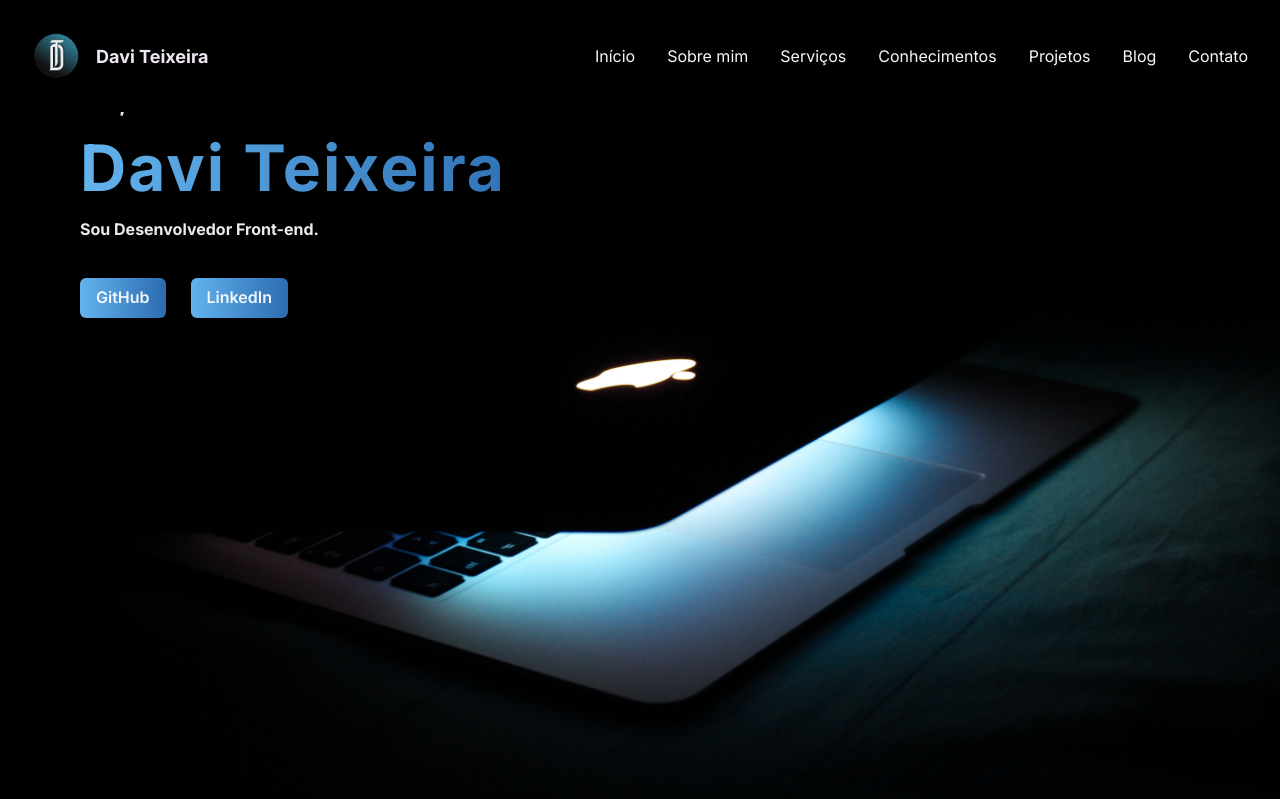
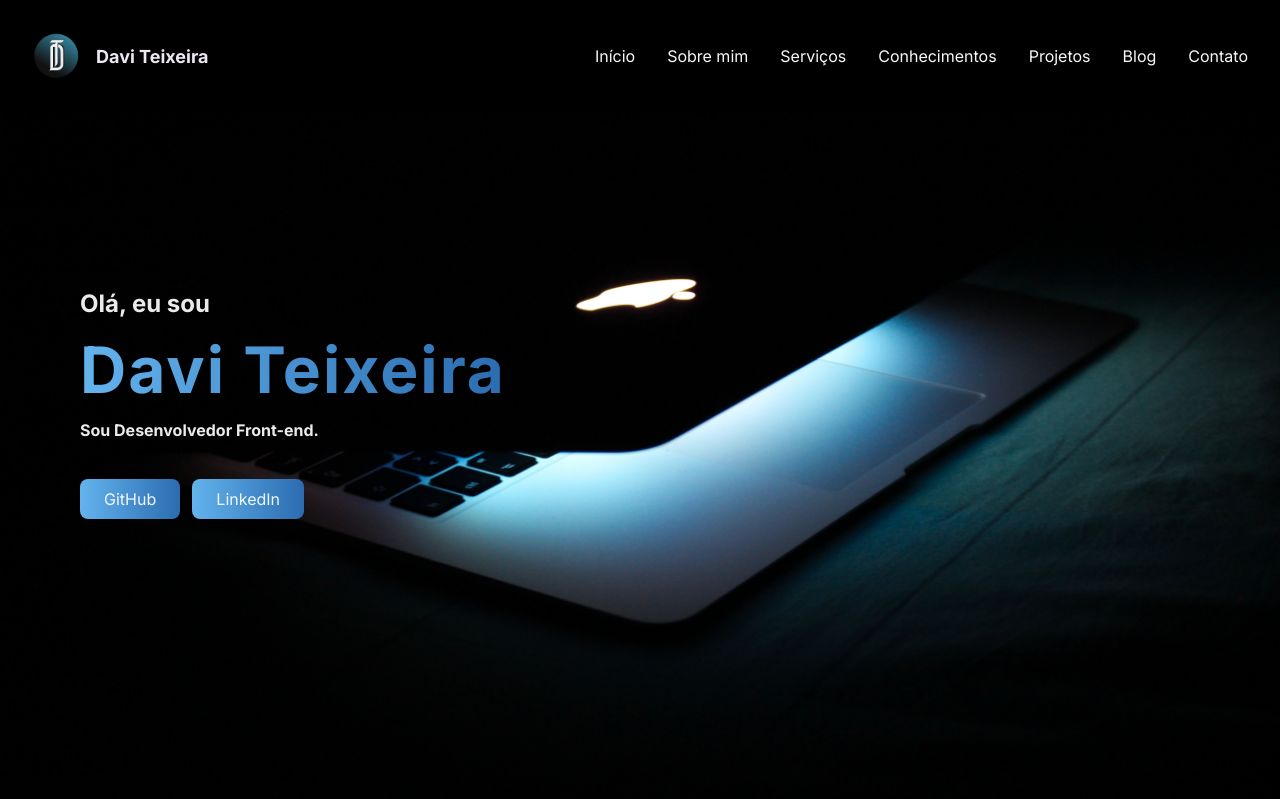
Before and after one commit to daviteixeira-dev/portfolio, a React (Vite) app in the folder portfolio-v2-chakra-ui/: page / in a window 1280 px wide. Shown: the top 799 px of the page. Built offline with nearby package versions, Linux system fonts and the light colour scheme.

Commit message:
bugfixed botões sociais

```diff
--- a/portfolio-v2-chakra-ui/src/components/Header/Presentation.jsx
+++ b/portfolio-v2-chakra-ui/src/components/Header/Presentation.jsx
@@ -1,31 +1,25 @@
 import React from "react";
 import {
-    Box,
     Flex,
     Link,
     Text,
-    Button,
     Heading,
 } from "@chakra-ui/react";
 
-import "../../../public/images/apresentation-banner.jpg";
-
 function Presentation(){
     return(
-        <Box>
+        <Flex h="100vh">
             <Flex
-                w="30rem"
-                h="100vh"
-                mt="5rem"
-                textAlign="left"
+                w="auto"
                 flexDirection="column"
+                justifyContent="center"
                 ml={["1rem", "0", "5rem"]}
             >
                 <Text
                     py=".3rem"
-                    color="whiteAlpha.900"
                     fontWeight="bold"
                     fontSize="1.5rem"
+                    color="whiteAlpha.900"
                     fontFamily="Inter, sans-serif"
                 >
                     Olá, eu sou
@@ -34,12 +28,12 @@ function Presentation(){
                 <Heading
                     as="h1"
                     py=".3rem"
-                    bgClip='text'
+                    bgClip="text"
+                    letterSpacing="2px"
+                    fontWeight="extrabold"
+                    fontFamily="Inter, sans-serif"
                     fontSize={["2.5rem", "4rem", "4rem"]}
-                    letterSpacing="2px"
-                    fontWeight='extrabold'
-                    fontFamily="Inter, sans-serif"
-                    bgGradient='linear(to-l, blue.600, blue.300)'
+                    bgGradient="linear(to-l, blue.600, blue.300)"
                 >
                     Davi Teixeira
                 </Heading>
@@ -47,56 +41,54 @@ function Presentation(){
                 <Text
                     py=".3rem"
                     fontSize="1rem"
+                    fontWeight="bold"
                     color="whiteAlpha.900"
-                    fontWeight="bold"
                     fontFamily="Inter, sans-serif"
                 >
                     Sou Desenvolvedor Front-end.
                 </Text>
 
                 <Flex
-                    w="13rem"
+                    w="14rem"
                     mt="2rem"
                     justifyContent="space-between"
                 >
-                    <Button
+                    <Link
+                        isExternal
+                        p=".5rem 1.5rem"
+                        borderRadius=".5rem"
                         color="whiteAlpha.900"
+                        style={{ textDecoration: "none" }}
                         bgGradient='linear(to-l, blue.600, blue.300)'
+                        href="https://github.com/daviteixeira-btm"
                         _hover={{
                             bgGradient: 'linear(to-l, blue.500, blue.200)'
                         }}
-                    >
-                        <Link
-                            isExternal
-                            style={{ textDecoration: "none" }}
-                            href="https://github.com/daviteixeira-btm"
                     >
                         <Text fontFamily="Inter, sans-serif">
                             GitHub
                         </Text>
                     </Link>
-                    </Button>
 
-                    <Button
+                    <Link
+                        isExternal
+                        p=".5rem 1.5rem"
+                        borderRadius=".5rem"
                         color="whiteAlpha.900"
+                        style={{ textDecoration: "none" }}
                         bgGradient='linear(to-l, blue.600, blue.300)'
+                        href="https://www.linkedin.com/in/daviteixeira-me/"
                         _hover={{
                             bgGradient: 'linear(to-l, blue.500, blue.200)'
                         }}
-                    >
-                        <Link
-                            isExternal
-                            style={{ textDecoration: "none" }}
-                            href="https://www.linkedin.com/in/daviteixeira-me/"
                     >
                         <Text fontFamily="Inter, sans-serif">
                             LinkedIn
                         </Text>
                     </Link>
-                    </Button>
                 </Flex>
             </Flex>
-        </Box>
+        </Flex>
     );
 };
 
```
Lines whose indentation alone changed are shown as unchanged.
